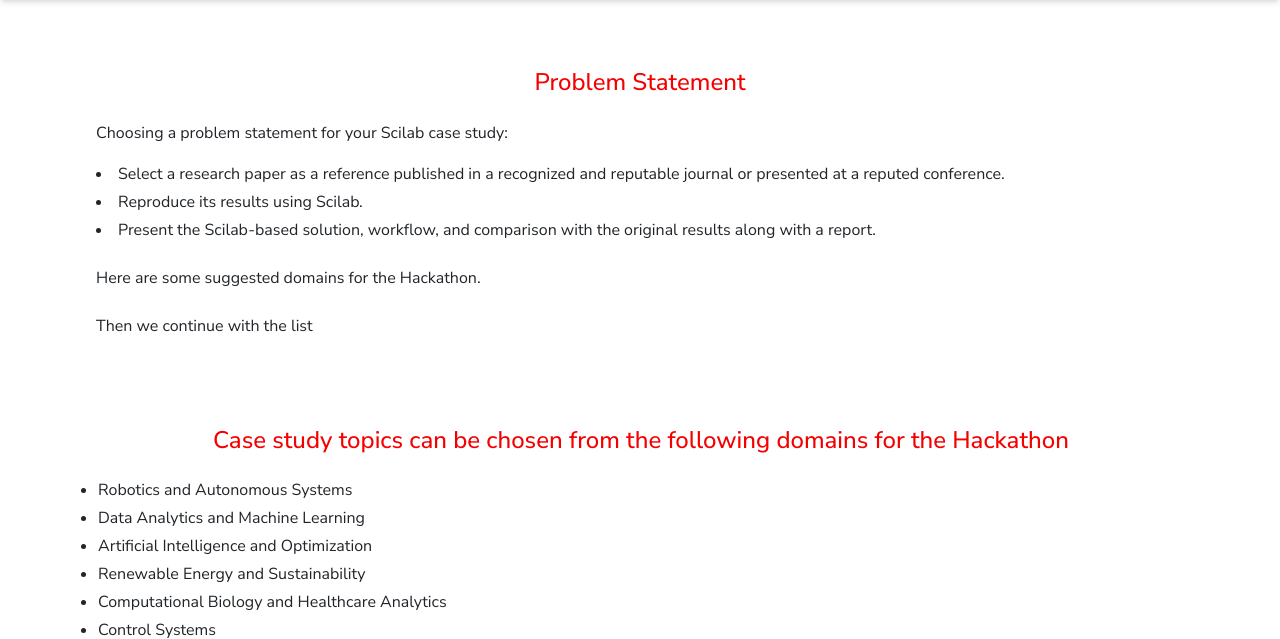
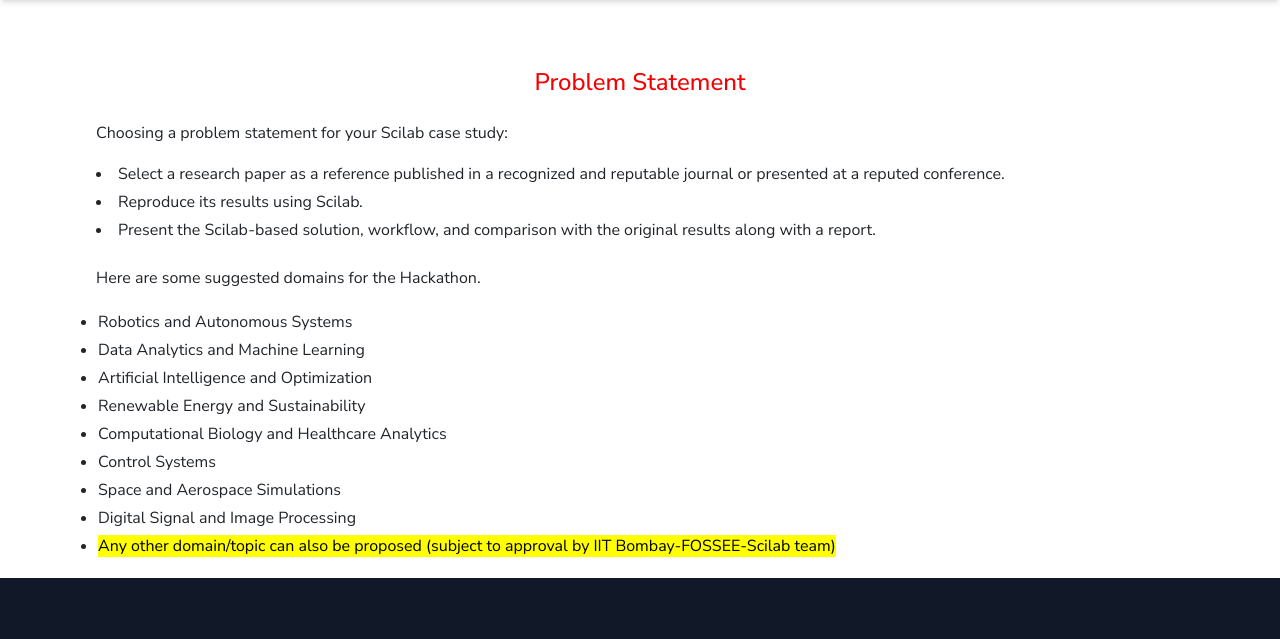
Before and after one commit to FOSSEE/scilab_case_study_hackathon, an Astro site: page /problem-statement in a window 1280 px wide. Shown: the part 56-695 px from the top of the page. Built offline with nearby package versions, Linux system fonts and the light colour scheme; Astro itself is replaced by a stand-in of ours.

Commit message:
Update content of problem statement page

```diff
--- a/src/pages/problem-statement.astro
+++ b/src/pages/problem-statement.astro
@@ -16,16 +16,16 @@
 <ul class="list-disc list-inside space-y-1">
         <li>Select a research paper as a reference published in a recognized and reputable journal or presented at a reputed conference.</li>
         <li>Reproduce its results using Scilab.</li>
-        <li>Present the Scilab-based solution, workflow, and comparison with the original results along with a report.<br /><br />Here are some suggested domains for the Hackathon.<br /><br />Then we continue with the list</li>
+        <li>Present the Scilab-based solution, workflow, and comparison with the original results along with a report.<br /><br />Here are some suggested domains for the Hackathon.<br /></li>
         </ul>
     </div>
   </div>
 
 <div class="md:px-4 pb-5 border-l-2 border-white">
     <div class="md:px-20 px-3">
-      <h1 class=" text-center section-title mx-4 mb-5" id="topics">
+      <!--<h1 class=" text-center section-title mx-4 mb-5" id="topics">
         Case study topics can be chosen from the following domains for the Hackathon
-      </h1>
+      </h1>-->
 
         <!-- Card 1 -->
         <ul class="list-disc list-outside space-y-1">
@@ -37,8 +37,9 @@
           <li>Control Systems</li>
           <li>Space and Aerospace Simulations</li>
           <li>Digital Signal and Image Processing</li>
+<li>   <p><mark>Any other domain/topic can also be proposed (subject to approval by IIT Bombay-FOSSEE-Scilab team)</mark></p></li>
           </ul>
-     <mark>Any other domain/topic can also be proposed (subject to approval by IIT Bombay-FOSSEE-Scilab team)</mark>
+
     </div>
 
 
```
